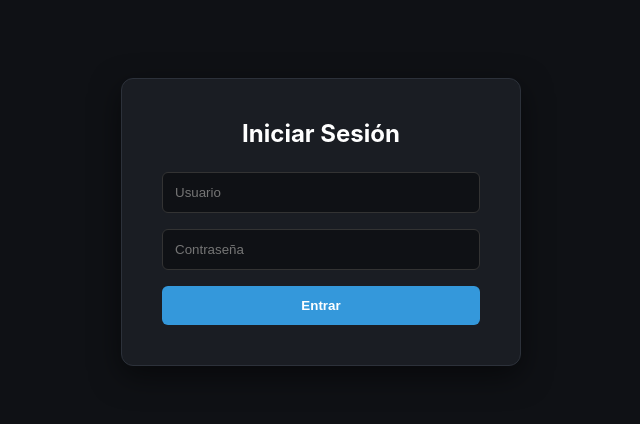
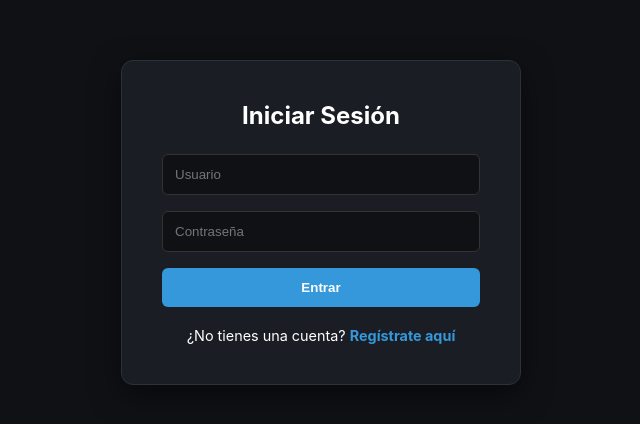
Before and after one commit to jotaFil98/TCG-Project, a React (Create React App) app in the folder Frontend/: page /login in a window 1280 px wide. Shown: the part 118-542 px from the top of the page, without its empty margins (319-959 px from the left). Built offline with nearby package versions, Linux system fonts and the light colour scheme.

Commit message:
Actualizacion login

```diff
--- a/Frontend/src/pages/Login.jsx
+++ b/Frontend/src/pages/Login.jsx
@@ -1,6 +1,6 @@
 import React, { useState } from 'react';
 import axios from 'axios';
-import { useNavigate } from 'react-router-dom';
+import { useNavigate, Link } from 'react-router-dom'; // Añadimos Link aquí
 
 const API_URL = 'https://tcg-project.onrender.com';
 
@@ -11,6 +11,7 @@ function Login() {
     const handleLogin = async (e) => {
         e.preventDefault();
         try {
+            // Asegúrate de que la URL termine en / para Django
             const response = await axios.post(`${API_URL}/api/users/login/`, credentials);
 
             localStorage.setItem('token', response.data.access);
@@ -19,6 +20,7 @@ function Login() {
             alert("¡Login exitoso!");
             navigate('/');
         } catch (error) {
+            console.error(error);
             alert("Credenciales incorrectas");
         }
     };
@@ -33,15 +35,28 @@ function Login() {
                         type="text"
                         placeholder="Usuario"
                         onChange={(e) => setCredentials({...credentials, username: e.target.value})}
+                        required
                     />
                     <input
                         className="auth-input"
                         type="password"
                         placeholder="Contraseña"
                         onChange={(e) => setCredentials({...credentials, password: e.target.value})}
+                        required
                     />
                     <button className="auth-button" type="submit">Entrar</button>
                 </form>
+
+                {/* --- ESTA ES LA PARTE NUEVA --- */}
+                <div className="auth-footer" style={{ marginTop: '20px', textAlign: 'center' }}>
+                    <p style={{ color: 'white', fontSize: '0.9rem' }}>
+                        ¿No tienes una cuenta? {' '}
+                        <Link to="/register" style={{ color: '#3498db', fontWeight: 'bold', textDecoration: 'none' }}>
+                            Regístrate aquí
+                        </Link>
+                    </p>
+                </div>
+                {/* ------------------------------ */}
             </div>
         </div>
     );
```
